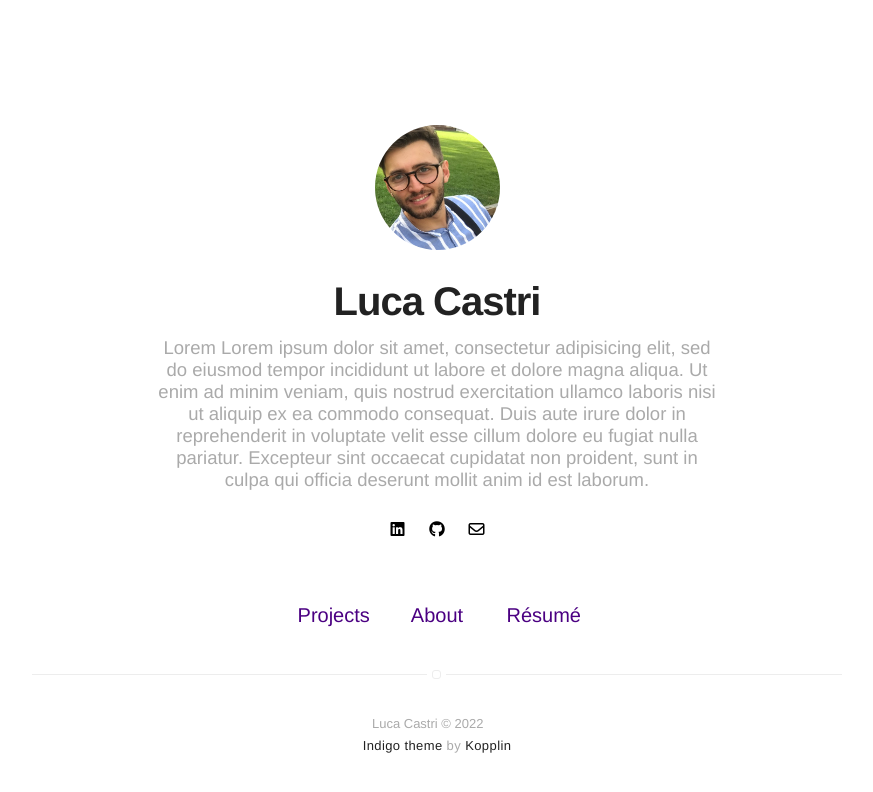
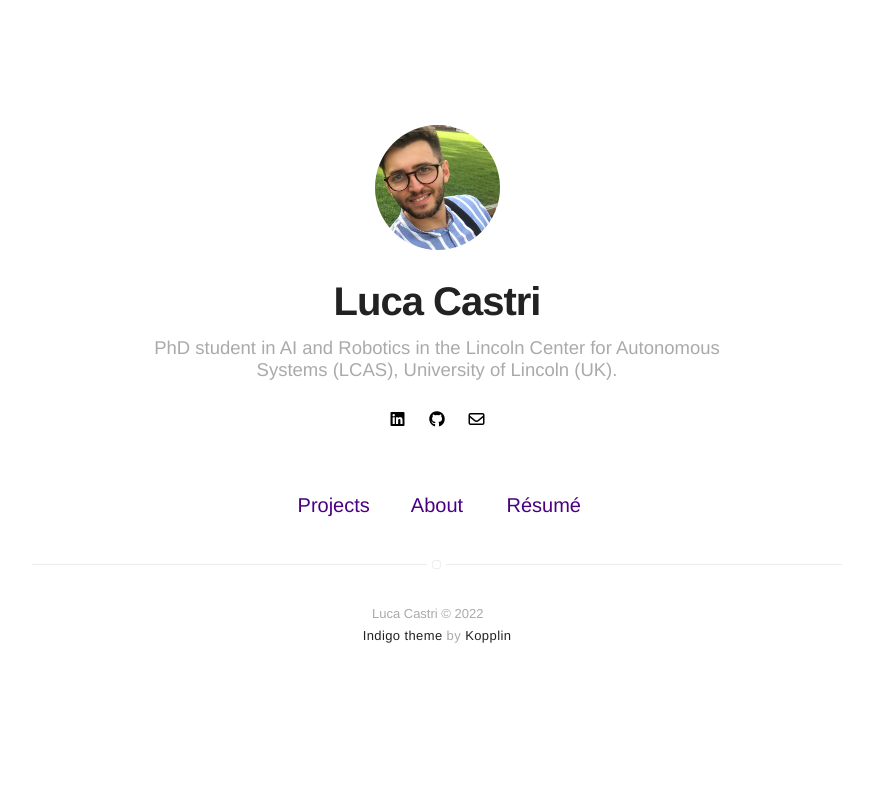
Before and after one commit to lcastri/lcastri.github.io, a Jekyll site: the page built from index.html, in a window 1280 px wide. Shown: the top 792 px of the page, without its empty margins (203-1076 px from the left). Built offline with Jekyll 4.4.1, drawn with Linux system fonts in a browser that asks for light colours; nearby versions of some CDN libraries.

Commit message:
updated config

```diff
--- a/_config.yml
+++ b/_config.yml
@@ -1,6 +1,6 @@
 # main text of home
 title: Luca Castri
-bio: Lorem Lorem ipsum dolor sit amet, consectetur adipisicing elit, sed do eiusmod tempor incididunt ut labore et dolore magna aliqua. Ut enim ad minim veniam, quis nostrud exercitation ullamco laboris nisi ut aliquip ex ea commodo consequat. Duis aute irure dolor in reprehenderit in voluptate velit esse cillum dolore eu fugiat nulla pariatur. Excepteur sint occaecat cupidatat non proident, sunt in culpa qui officia deserunt mollit anim id est laborum.
+bio: PhD student in AI and Robotics in the Lincoln Center for Autonomous Systems (LCAS), University of Lincoln (UK).
 
 # twitter summary info
 description: A blog about technology and stuff related
```
